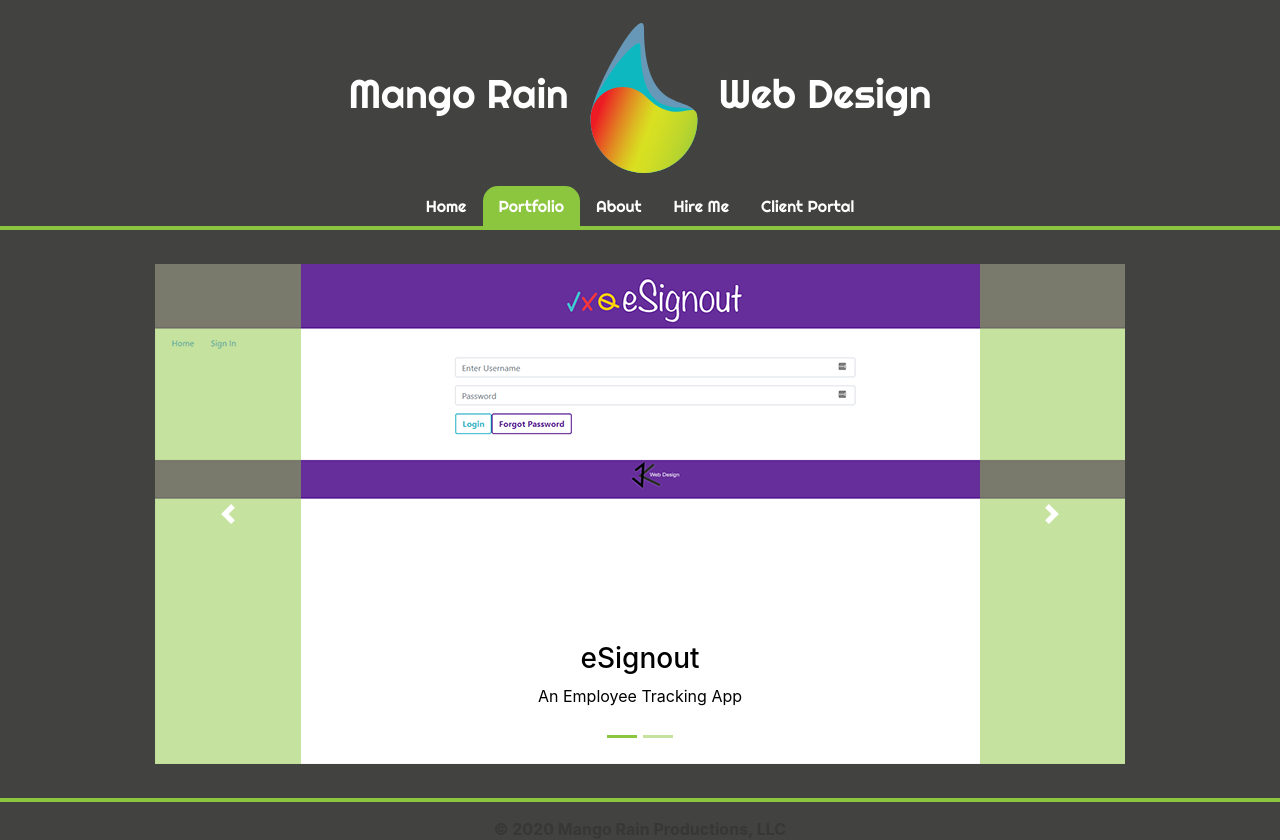
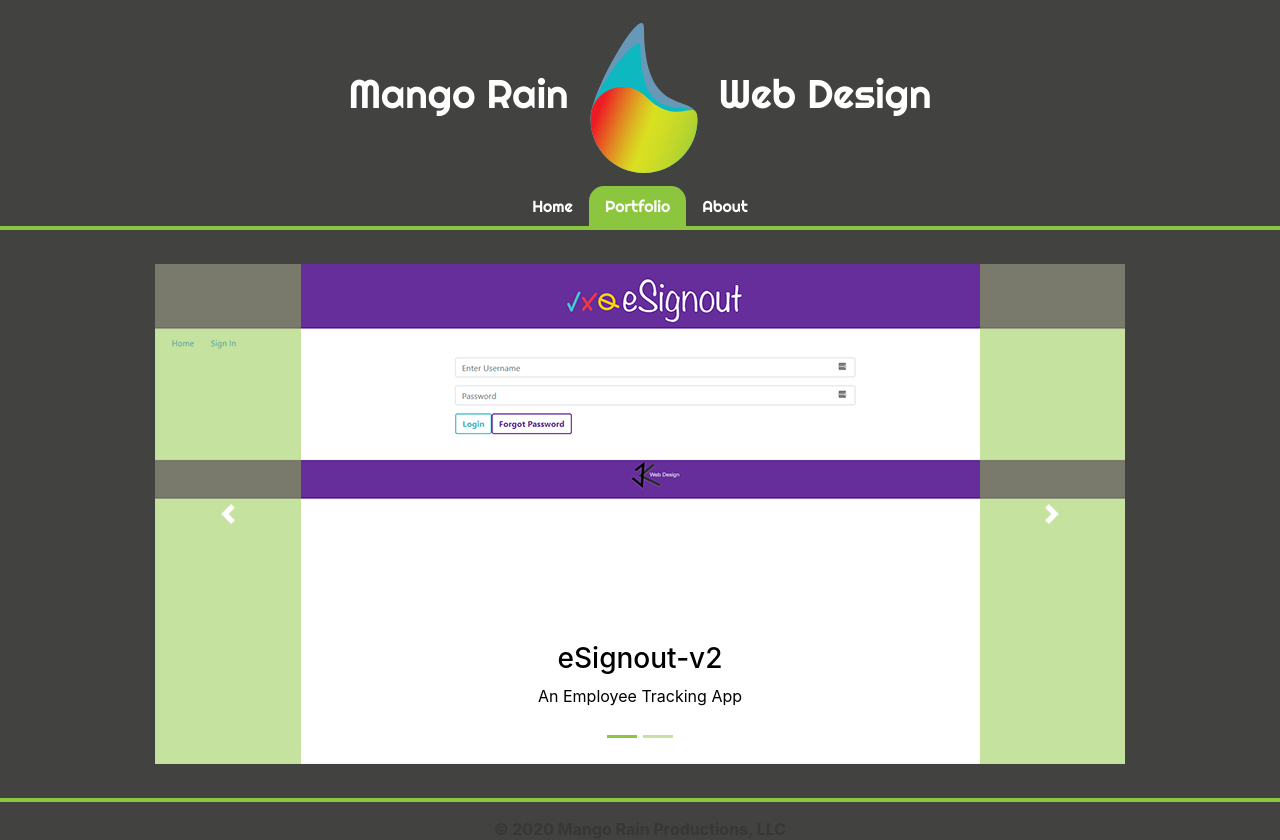
Before and after one commit to KodingKlosty/MangoRainWebDesign-v2, a React (Create React App) app in the folder client/: page /portfolio in a window 1280 px wide. Shown: the top 840 px of the page. Built offline with nearby package versions, Linux system fonts and the light colour scheme.

Commit message:
Updates for Portfolio
Removed routes for Hire and Client Portal.
These options will be re -introduced at a later date.

```diff
--- a/client/src/App.js
+++ b/client/src/App.js
@@ -8,10 +8,10 @@
 import {BrowserRouter as Router, Route, Switch} from 'react-router-dom'
 import Landing from './components/pages/Landing'
 import About from './components/pages/About'
-import Hire from './components/pages/Hire'
-import ClientPortal from './components/pages/ClientPortal'
+//import Hire from './components/pages/Hire'
+//import ClientPortal from './components/pages/ClientPortal'
 import Portfolio from './components/pages/Portfolio'
-import Dashboard from './components/pages/Dashboard';
+//import Dashboard from './components/pages/Dashboard';
 
 
 function App() {
@@ -22,10 +22,7 @@
             <Switch>
               <Route path="/" exact component={Landing}/>
               <Route path="/about" exact component={About}/>
-              <Route path="/hire" exact component={Hire}/>
-              <Route path="/portal" exact component={ClientPortal}/>
               <Route path="/portfolio" exact component={Portfolio}/>
-              <Route path="/dashboard" exact component={Dashboard}/>
             </Switch>
          <Footer />
       </Router>
--- a/client/src/components/base/Header.js
+++ b/client/src/components/base/Header.js
@@ -55,24 +55,6 @@
                                     About
                             </NavLink>
                         </NavItem>
-                        <NavItem>
-                            <NavLink
-                                tag={RRDNavLink}
-                                className="allLinks"
-                                activeClassName='activeLink'
-                                to="/hire">
-                                    Hire Me
-                            </NavLink>
-                        </NavItem>
-                        <NavItem>
-                            <NavLink
-                                tag={RRDNavLink}
-                                className="allLinks"
-                                activeClassName='activeLink'
-                                to="/portal">
-                                Client Portal
-                            </NavLink>
-                        </NavItem>
                     </Nav>
                 </div>
                 <div className='breakerBar'>
--- a/client/src/components/functions/carousel.js
+++ b/client/src/components/functions/carousel.js
@@ -17,7 +17,7 @@
   {
     src: eSignout,
     link: 'https://esignoutprod.herokuapp.com/',
-    altText: 'eSignout',
+    altText: 'eSignout-v2',
     caption: 'An Employee Tracking App'
   },
   {
--- a/client/src/components/pages/About.js
+++ b/client/src/components/pages/About.js
@@ -17,10 +17,10 @@
                         <Col className="listGroupCon">
                             <h2>Who I am</h2>
                             <p> Hiya , my name is James Klostermeyer Jr. and I work as a Freelance Web Developer in Lenoir, North Carolina.
-                                I have over 10 years experience in many things computers and have always had a passon for programming, electronic, and
+                                I have over 10 years experience in many things computers and have always had a passon for programming, electronics, and
                                 being creative. I want to build your next website! I recently graduated from Full Sail University with a Bacholors in Web Design and Development
                                 and decided I wanted to freelance and work with local small businesses and mom & pop shops. Even if you're not one of those,
-                                please <Link to='/hire'>contact me</Link>. I would be honored to build your next website or webapp for you.
+                                please contact me via the LinkedIn icon below. I would be honored to build your next website or webapp for you.
                             </p>
                             <p>
                                 If you would like to connect another way or view my github, please use one of the links below.
```
